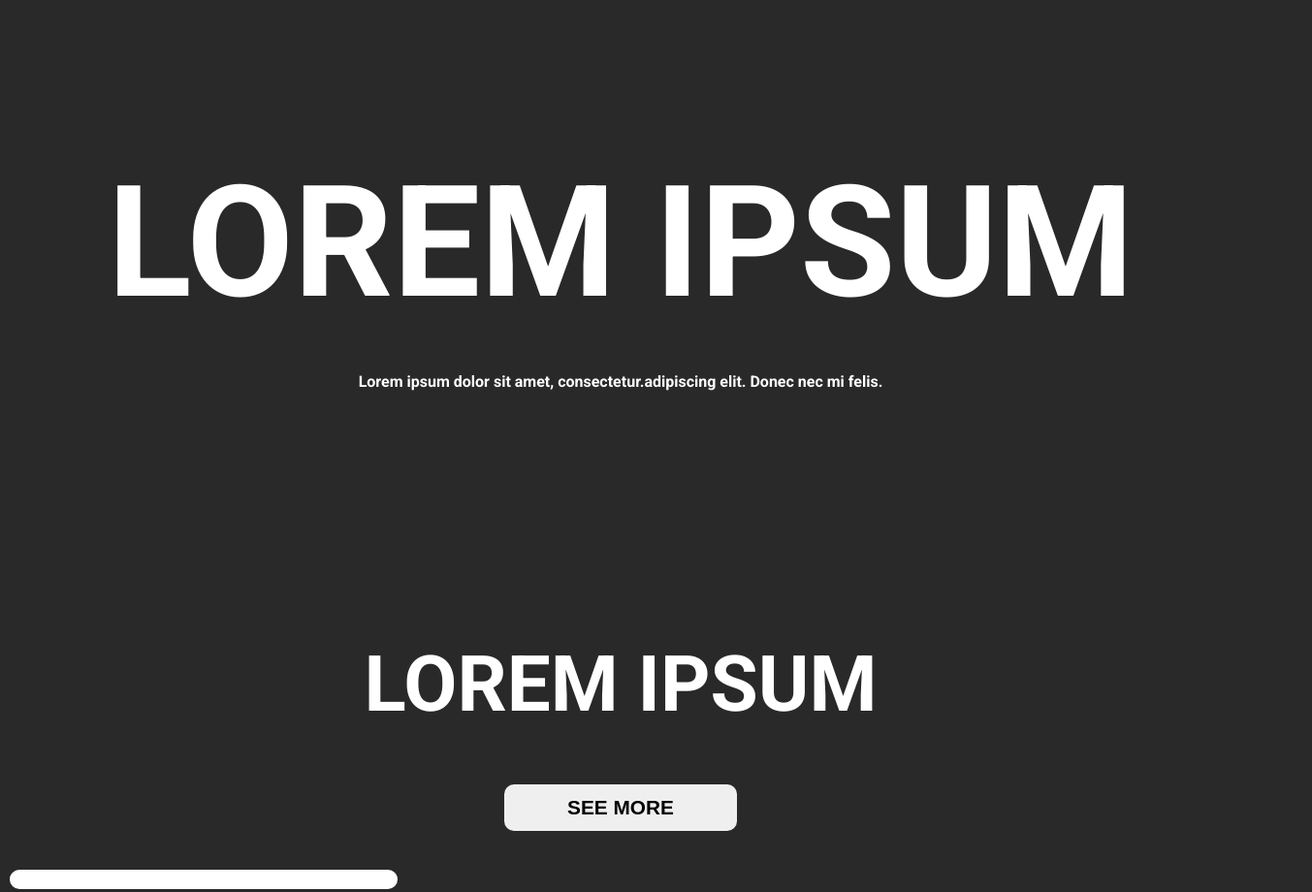
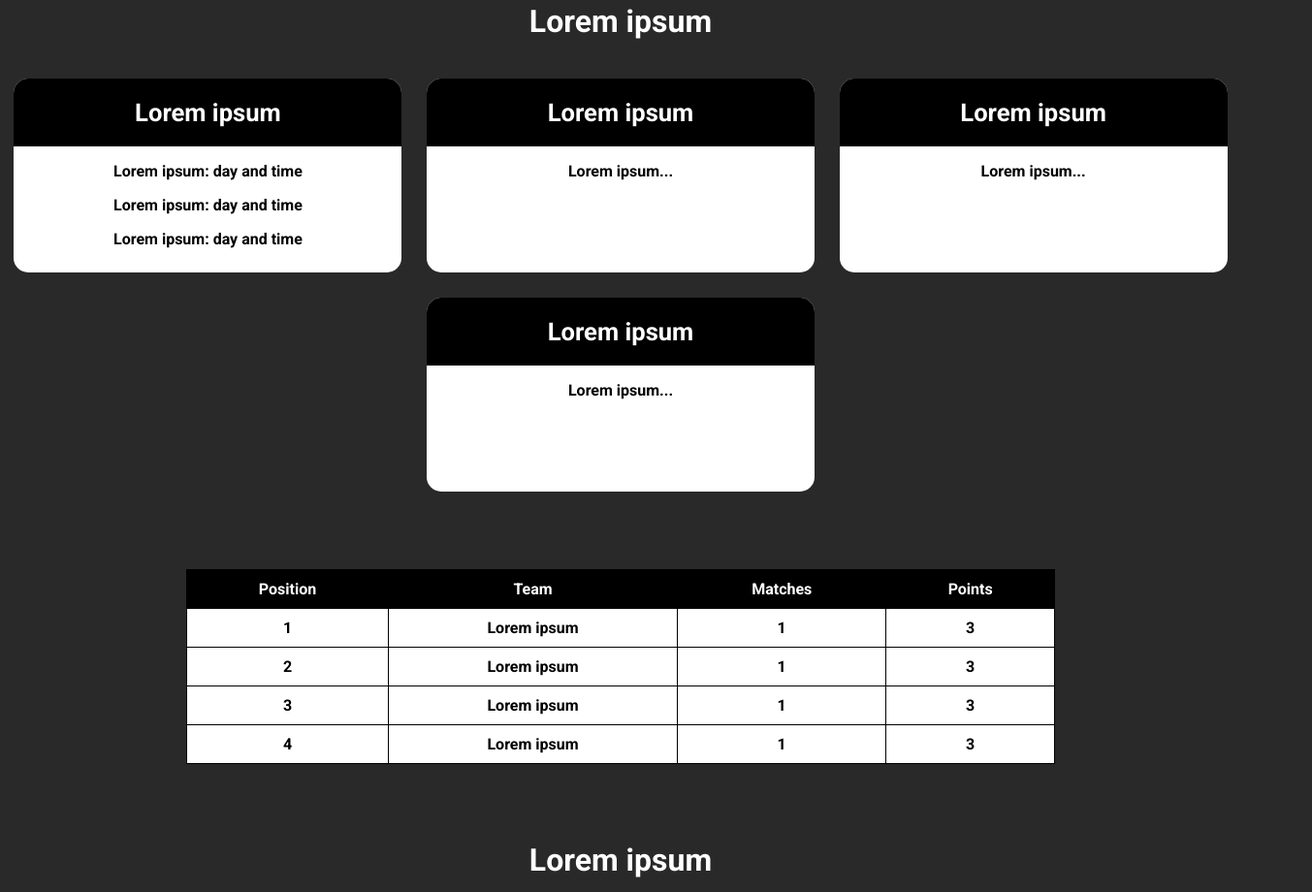
Before and after one commit to TerezaV123456/5.-web, a plain HTML site: page index.html in a window 1280 px wide. Shown: the part 115-1035 px from the top of the page at 97% size, 1353 px wide, since content can reach past the window. Drawn offline with Linux system fonts and the light colour scheme; no server answers.

Commit message:
21.2.2025 update

```diff
--- a/index.html
+++ b/index.html
@@ -8,6 +8,8 @@
         <link rel="preconnect" href="https://fonts.gstatic.com" crossorigin>
         <link href="https://fonts.googleapis.com/css2?family=Roboto+Condensed:ital,wght@0,100..900;1,100..900&family=Roboto:ital,wght@0,100..900;1,100..900&display=swap" rel="stylesheet">
         <script src="https://kit.fontawesome.com/99166ee614.js" crossorigin="anonymous"></script>
+        <script src="script.js"></script>
+        <script src="fetchTable.js"></script>
         <title>HOME</title>
     </head>
     <body>
@@ -40,22 +42,60 @@
             </div>
         </nav>
 
-        <!--MAIN SECTION-->
-        <section id="main">
-            <div class="main-title">
-                <h1>LOREM IPSUM</h1>
+        <!--NEWS-->
+        <section id="news">
+            <h1>LOREM IPSUM</h1>
+
+            <h2>Lorem ipsum</h2>
+            <div id="player-info-container">
+                <div id="training-times" class="info-container"></div>
+                <div id="last-match" class="info-container"></div>
+                <div id="next-match" class="info-container"></div>
+                <div id="event-invitations" class="info-container"></div>
             </div>
 
-            <div class="main-subtitle">
-                <p>Lorem ipsum dolor sit amet, consectetur.adipiscing elit. Donec nec mi felis.</p>
+            <div class="tabulka">
+                <table id="leagueTable">
+                    <thead>
+                        <tr>
+                            <th class="first-row">Position</th>
+                            <th class="first-row">Team</th>
+                            <th class="first-row">Matches</th>
+                            <th class="first-row">Points</th>
+                        </tr>
+                        <tr>
+                            <th>1</th>
+                            <th>Lorem ipsum</th>
+                            <th>1</th>
+                            <th>3</th>
+                        </tr>
+                        <tr>
+                            <th>2</th>
+                            <th>Lorem ipsum</th>
+                            <th>1</th>
+                            <th>3</th>
+                        </tr>
+                        <tr>
+                            <th>3</th>
+                            <th>Lorem ipsum</th>
+                            <th>1</th>
+                            <th>3</th>
+                        </tr>
+                        <tr>
+                            <th>4</th>
+                            <th>Lorem ipsum</th>
+                            <th>1</th>
+                            <th>3</th>
+                        </tr>
+                    </thead>
+                    <tbody>
+                        <!-- Data se načtou sem -->
+                    </tbody>
+                </table>
             </div>
-        </section>
-
-        <!--NEWS-->
-        <section id="news">
-            <h2>LOREM IPSUM</h2>
 
             <!--BOXES-->
+            <h2>Lorem ipsum</h2>
             <div class="news-boxes">
                 <div id="posts-container"></div>
             </div>
@@ -66,11 +106,16 @@
             </div>
         </section>
 
-        <!--INFO BOXES-->
-        <section id="info-boxes">
-            <div class="info-container"></div>
+        <!--SPONSORS-->
+        <section id="sponsors">
+            <h2>SPONSORS</h2>
+            <div class="sponsors-line">
+                <a href=""><img src="./images/default-logo.png"></a>
+                <a href=""><img src="./images/default-logo.png"></a>
+                <a href=""><img src="./images/default-logo.png"></a>
+                <a href=""><img src="./images/default-logo.png"></a>
+                <a href=""><img src="./images/default-logo.png"></a>
+            </div>
         </section>
-
-        <script src="script.js"></script>
     </body>
 </html>
--- a/info.json
+++ b/info.json
@@ -1,6 +1,10 @@
-[
-    {
-        "item-title": "Info 1",
-        "item.excerpt": "Tréninky A mužstva – út a čt 18:00"
-    }
-]
+{
+    "lastMatch": "Lorem ipsum...",
+    "nextMatch": "Lorem ipsum...",
+    "eventInvitations": "Lorem ipsum...",
+    "trainingTimes": [
+        {"team": "Lorem ipsum", "time": "day and time"},
+        {"team": "Lorem ipsum", "time": "day and time"},
+        {"team": "Lorem ipsum", "time": "day and time"}
+    ]
+}
--- a/script.js
+++ b/script.js
@@ -1,21 +1,70 @@
-const postsUrl = 'posts.json';
+const postsUrl = 'posts.json'; // URL k vašemu JSON souboru s příspěvky
+const infoUrl = 'info.json'; // URL k vašemu JSON souboru s informacemi pro hráče
+const tableUrl = 'table.json'; // JSON soubor s tabulkou
 
+// Načtení příspěvků
 fetch(postsUrl)
     .then(response => response.json())
     .then(data => {
-        const postsContainer = document.getElementById('posts-container');
-        const latestPosts = data.slice(0, 3);
+        const latestPosts = data.slice(0, 3); // Poslední 3 příspěvky
 
-        latestPosts.forEach(post => {
+        function displayPosts(containerId, posts) {
+            const postsContainer = document.getElementById(containerId);
+            postsContainer.innerHTML = '';
+            posts.forEach(post => {
                 const postElement = document.createElement('div');
                 postElement.classList.add('post');
-            postElement.innerHTML =
+                postElement.innerHTML = `
                     <img src="${post.image}" alt="${post.title}" class="post-image">
                     <h3>${post.title}</h3>
                     <p>${post.excerpt}</p>
                     <a href="${post.url}">Read more</a>
-            ;
+                `;
                 postsContainer.appendChild(postElement);
             });
+        }
+
+        displayPosts('posts-container', latestPosts);
     })
     .catch(error => console.error('Chyba při načítání příspěvků:', error));
+
+// Načtení informací pro hráče
+fetch(infoUrl)
+    .then(response => response.json())
+    .then(data => {
+        document.getElementById('last-match').innerHTML = `<h3>Lorem ipsum</h3><p>${data.lastMatch}</p>`;
+        document.getElementById('next-match').innerHTML = `<h3>Lorem ipsum</h3><p>${data.nextMatch}</p>`;
+        document.getElementById('event-invitations').innerHTML = `<h3>Lorem ipsum</h3><p>${data.eventInvitations}</p>`;
+
+        const trainingContainer = document.getElementById('training-times');
+        trainingContainer.innerHTML = '';
+        const trainingHeader = document.createElement('h3');
+        trainingHeader.innerText = 'Lorem ipsum';
+        trainingContainer.appendChild(trainingHeader);
+
+        data.trainingTimes.forEach(training => {
+            const trainingElement = document.createElement('div');
+            trainingElement.innerHTML = `<p>${training.team}: ${training.time}</p>`;
+            trainingContainer.appendChild(trainingElement);
+        });
+    })
+    .catch(error => console.error('Chyba při načítání informací pro hráče:', error));
+
+// Načtení tabulky z JSON souboru
+fetch(tableUrl)
+    .then(response => response.json())
+    .then(data => {
+        const tableBody = document.querySelector('#leagueTable tbody');
+        tableBody.innerHTML = '';
+
+        data.forEach(row => {
+            const tr = document.createElement('tr');
+            row.forEach(cell => {
+                const td = document.createElement('td');
+                td.textContent = cell;
+                tr.appendChild(td);
+            });
+            tableBody.appendChild(tr);
+        });
+    })
+    .catch(error => console.error('Chyba při načítání tabulky:', error));
--- a/styles.css
+++ b/styles.css
@@ -16,13 +16,14 @@ body, html {
 }
 
 nav {
-    position: sticky;
+    position: fixed;
     background-color: #ffffff;
     height: 10vh;
     display: flex;
     justify-content: center;
     align-items: center;
     font-size: 1.2rem;
+    width: 100%;
 }
 
 nav ul {
@@ -105,37 +106,21 @@ nav a:hover {
 }
 
 
-/*MAIN*/
+/*NEWS*/
 
-#main {
-    display: flex;
-    flex-direction: column;
-    justify-content: center;
-    align-items: center;
-    margin: 15vmax 5vmax 20vmax 5vmax;
-    gap: 5vh;
+#news h1 {
+    font-size: 5rem;
+    margin-bottom: 3vh;
 }
 
-.main-title h1 {
-    font-size: 10rem;
-    text-align: center;
-}
-
-.main-subtitle {
-    text-align: center;
-}
-
-
-/*NEWS*/
-
 #news h2 {
-    font-size: 5rem;
-    margin-bottom: 4vh;
+    margin-bottom: 5vh;
+    font-size: 2rem;
 }
 
 #news {
     text-align: center;
-    margin-bottom: 5vh;
+    margin: 0vmax 0vmax 10vmax 0vmax;
 }
 
 .news-boxes {
@@ -154,8 +139,6 @@ nav a:hover {
 
 .post {
     background-color: #ffffff;
-    padding: 10px;
-    margin: 10px;
     width: 400px;
     box-sizing: border-box;
     display: flex;
@@ -167,11 +150,12 @@ nav a:hover {
 .post-image {
     width: 100%;
     height: auto;
-    border-radius: 15px;
+    border-radius: 15px 15px 0px 0px;
 }
 
 .post h3 {
     margin: 10px 0 5px;
+    padding: 10px;
     font-size: 2rem;
     color: #000000;
 }
@@ -184,10 +168,11 @@ nav a:hover {
 .post a {
     color: #000000;
     text-decoration: none;
+    padding-bottom: 20px;
 }
 
 .more-button {
-    margin-top: 3vh;
+    margin: 5vmax 0vmax 5vmax 0vmax;
 }
 
 .more-button button {
@@ -204,8 +189,6 @@ nav a:hover {
     background-color: #cfcfcf;
 }
 
-/*INFO*/
-
 #info-boxes {
     background-color: #ffffff;
     padding: 10px;
@@ -215,9 +198,95 @@ nav a:hover {
     border-radius: 15px;
 }
 
-#info-container {
+#player-info-container {
     display: flex;
     justify-content: center;
     flex-wrap: wrap;
-    gap: 20px;
+    gap: 2vmax;
+    margin-bottom: 10vh;
 }
+
+#training-times {
+    display: flex;
+    flex-direction: column;
+}
+
+.info-container {
+    background-color: #ffffff;
+    width: 400px;
+    height: 200px;
+    box-sizing: border-box;
+    display: flex;
+    flex-wrap: wrap;
+    flex-direction: column;
+    border-radius: 15px;
+    color: #000000;
+    gap: 2vh;
+}
+
+#player-info-container h3 {
+    background-color: #000000;
+    padding: 20px;
+    color: #ffffff;
+    border-radius: 15px 15px 0px 0px;
+    font-size: 1.6rem;
+}
+
+#training.time {
+    font-weight: 300;
+}
+
+/*TABULKA*/
+
+table {
+    width: 70%;
+    margin: 0 auto;
+    border-collapse: collapse;
+    background: white;
+}
+
+th, td {
+    border: 1px solid #000000;
+    padding: 10px;
+}
+
+th {
+    color: #000000;
+    background-color: #ffffff;
+}
+
+.first-row {
+    background-color: #000000;
+    color: white;
+}
+
+tr:nth-child(even) {
+    background-color: #f2f2f2;
+}
+
+.tabulka {
+    margin-bottom: 10vh;
+}
+
+/*SPONSORS*/
+
+#sponsors {
+    display: flex;
+    flex-direction: column;
+    justify-content: center;
+    align-items: center;
+}
+
+#sponsors h2 {
+    font-size: 3rem;
+    margin-bottom: 5vh;
+}
+
+.sponsors-line {
+    display: flex;
+    gap: 4vw;
+}
+
+.sponsors-line img {
+    width: 100px;
+}
```
Lines whose indentation alone changed are shown as unchanged.
